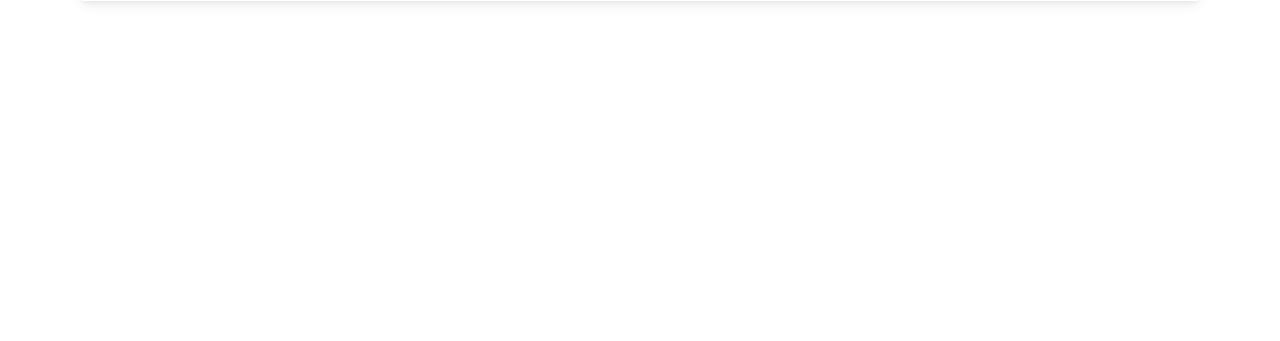
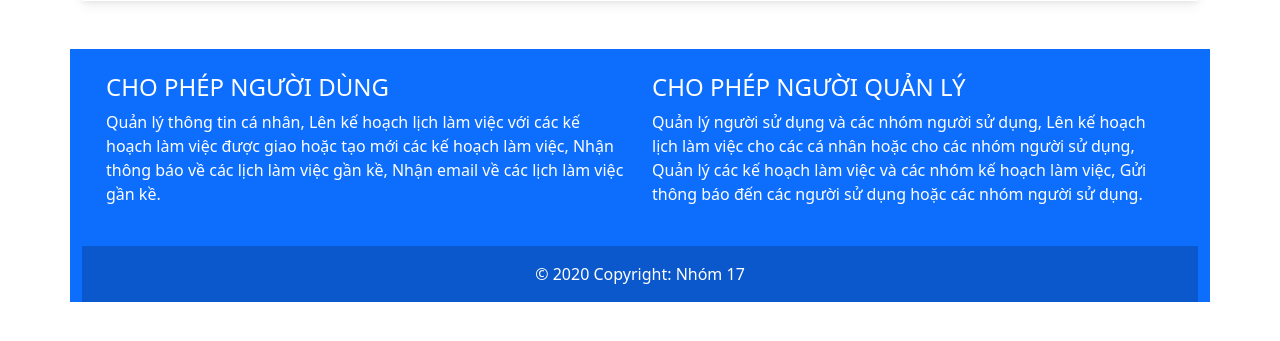
Before and after one commit to Phamthokd/BTL_CSE, a PHP site: page /BTL_CSE/users/profile/detail_infor_users.php?id=3 in a window 1280 px wide. Shown: the part 220-561 px from the top of the page. Run offline with PHP 8.4, Linux system fonts and the light colour scheme; a user stored in the database is signed in; data comes from the database, SQL or seed files in the repository; some libraries are stand-ins or nearby versions.

Commit message:
update file

```diff
--- a/users/profile/detail_infor_users.php
+++ b/users/profile/detail_infor_users.php
@@ -33,6 +33,7 @@
   <div class="swap">
     <header class="pb-5">
       <!-- Navbar -->
+
       <div class="container ">
         <div class="row">
           <div class="col-md-12 ">
@@ -96,7 +97,7 @@
       <!-- Background image -->
     </header>
     <div class="main">
-        <div class="container rounded bg-white mt-5 mb-5">
+        <div class="container rounded bg-light mt-5 mb-5">
             <div class="row">
                 <div class="col-md-3 border-right">
                     <div class="d-flex flex-column align-items-center text-center p-3 py-5"><img class="rounded-circle mt-5" width="150px" src="https://st3.depositphotos.com/15648834/17930/v/600/depositphotos_179308454-stock-illustration-unknown-person-silhouette-glasses-profile.jpg">
@@ -174,6 +175,53 @@
             </div>
         </div>
     </div>
+    <div class="container mt-5">
+          <div class="row">
+            <footer class="bg-primary text-white text-center text-lg-start">
+              <!-- Grid container -->
+              <div class="container p-4">
+                <!--Grid row-->
+                <div class="row">
+                  <!--Grid column-->
+                  <div class="col-lg-6 col-md-12 mb-4 mb-md-0">
+                    <h4 class="text-uppercase">Cho phép người dùng</h4>
+
+                    <p>
+                      Quản lý thông tin cá nhân,
+                      Lên kế hoạch lịch làm việc với các kế hoạch làm việc được giao hoặc tạo mới các kế hoạch
+                      làm việc,
+                      Nhận thông báo về các lịch làm việc gần kề,
+                      Nhận email về các lịch làm việc gần kề.
+                    </p>
+                  </div>
+                  <!--Grid column-->
+
+                  <!--Grid column-->
+                  <div class="col-lg-6 col-md-12 mb-4 mb-md-0">
+                    <h4 class="text-uppercase">Cho phép người quản lý</h4>
+
+                    <p>
+                      Quản lý người sử dụng và các nhóm người sử dụng,
+                      Lên kế hoạch lịch làm việc cho các cá nhân hoặc cho các nhóm người sử dụng,
+                      Quản lý các kế hoạch làm việc và các nhóm kế hoạch làm việc,
+                      Gửi thông báo đến các người sử dụng hoặc các nhóm người sử dụng.
+                    </p>
+                  </div>
+                  <!--Grid column-->
+                </div>
+                <!--Grid row-->
+              </div>
+              <!-- Grid container -->
+
+              <!-- Copyright -->
+              <div class="text-center p-3" style="background-color: rgba(0, 0, 0, 0.2);">
+                © 2020 Copyright:
+                <a class="text-white">Nhóm 17</a>
+              </div>
+              <!-- Copyright -->
+            </footer>
+        </div>
+      </div>
   </div>
 </body>
 </html>
```
